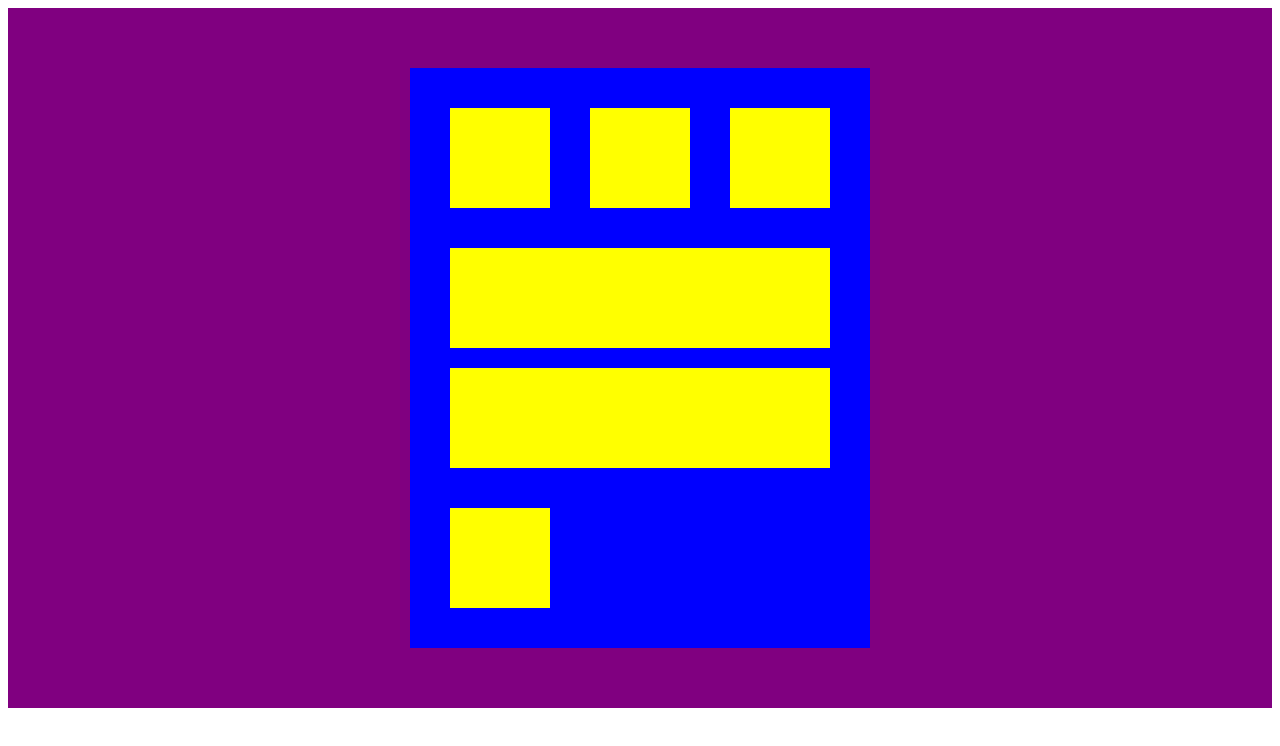
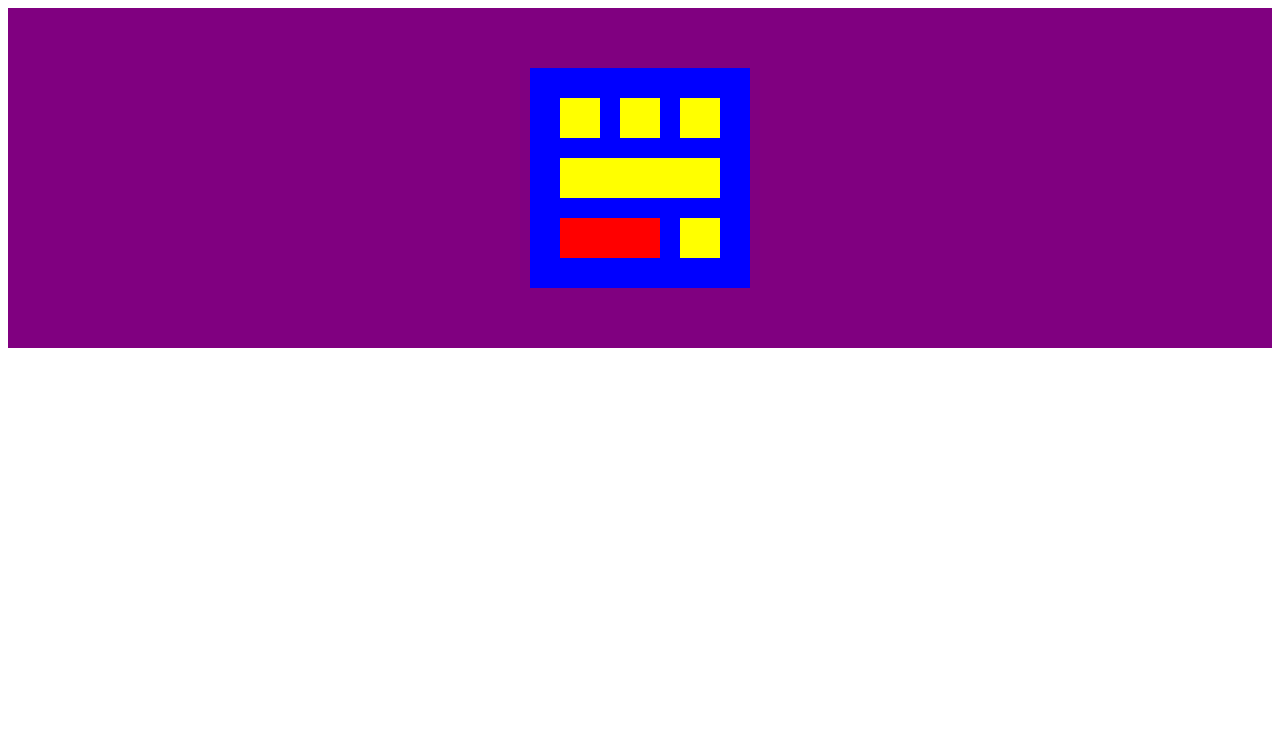
Before and after one commit to samuelecandinho-hash/Layout-my, a plain HTML site: page layout02.html in a window 1280 px wide. Drawn offline with Linux system fonts and the light colour scheme.

Commit message:
layout-02

```diff
--- a/layout02.html
+++ b/layout02.html
@@ -8,16 +8,18 @@
 <body>
     <div class="purple">
         <div class="blue">
-    <div class="flex">
-         <div class='yellow'></div>
-         <div class='yellow'></div>
-         <div class='yellow'></div>
-    </div>
-    <div class="yellow"></div>
-    <div class="yellow"></div>
-    <div class="flex">
+
+            <div class="flex">
+                <div class='yellow'></div>
+                <div class='yellow'></div>
+                <div class='yellow'></div>
+            </div>
+
     <div class="yellow"></div>
 
+    <div class="flex">
+        <div class="yellow red"></div>
+        <div class="yellow"></div>
     </div>
 </div>
 </div>
--- a/style.css
+++ b/style.css
@@ -11,10 +11,14 @@
     margin: 30px;
 }
 .yellow {
-    padding:50px;
-    margin:20px;
+    padding:20px;
+    margin:10px;
     background-color:yellow;
 }
 .flex {
     display:flex;
 }
+.red {
+    background-color: red;
+    padding-right:80px;
+}
```
